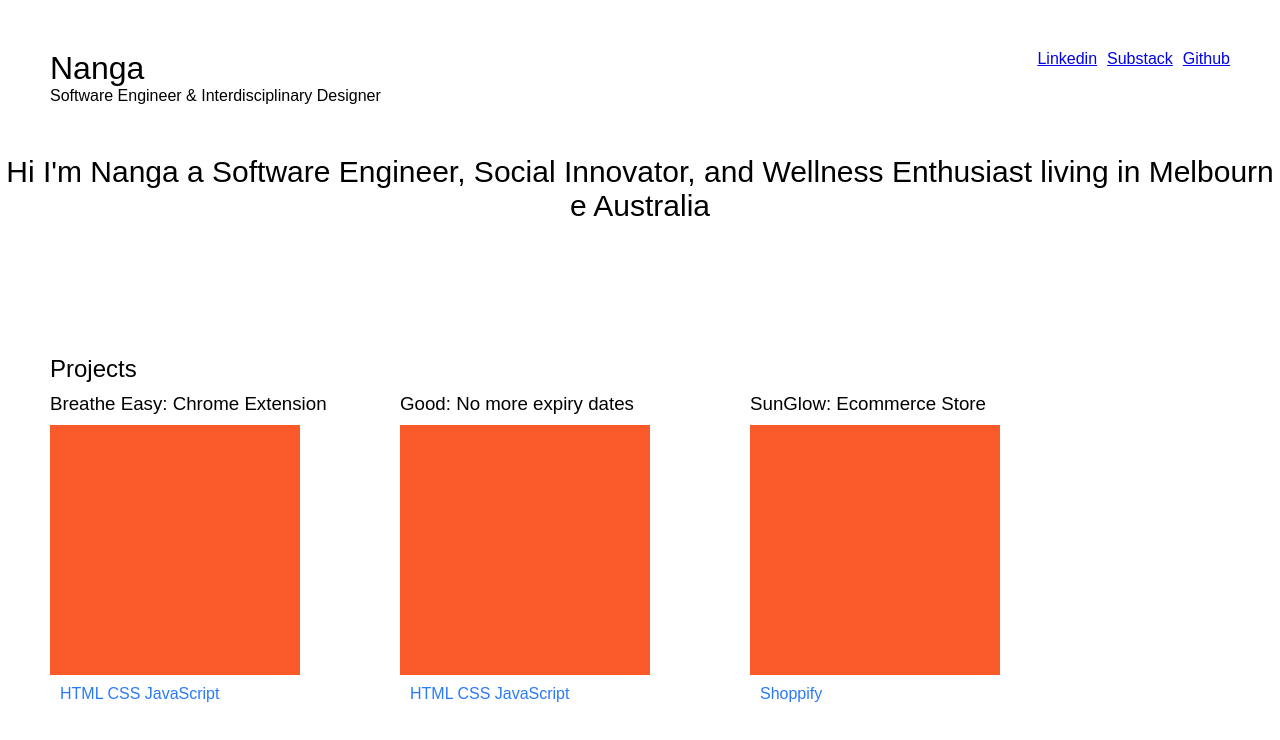
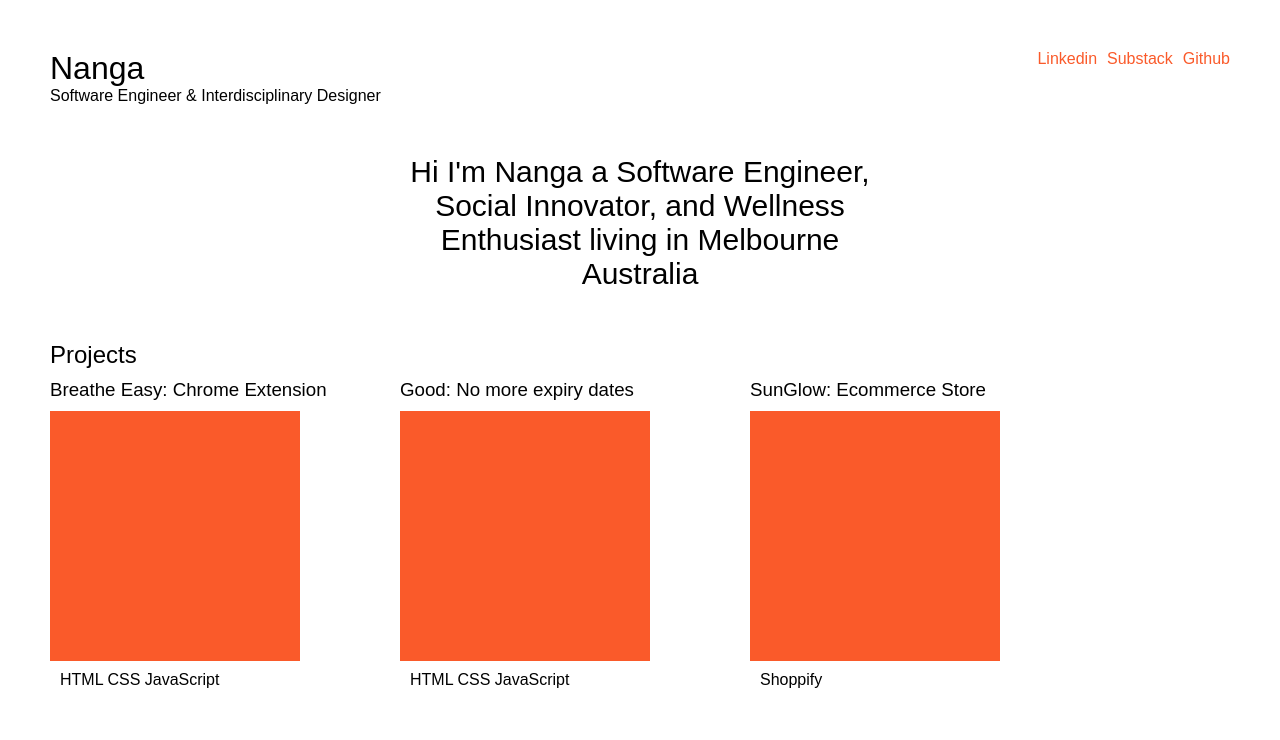
Before and after one commit to Nanga10/personal_site, a plain HTML site: page index.html in a window 1280 px wide. Drawn offline with Linux system fonts and the light colour scheme.

Commit message:
added hover for navbar links and centered div site-bio

```diff
--- a/style.css
+++ b/style.css
@@ -26,6 +26,15 @@ body {
   display: flex;
 }
 
+a {
+  text-decoration: none;
+  color: #fa5a2a;
+}
+
+a:hover {
+  color: #332E33;
+}
+
 .navbar-items ul {
   display: flex;
   list-style-type: none;
@@ -35,11 +44,15 @@ body {
   padding-left: 10px;
 }
 
+.site-bio-container {
+  display: flex;
+  justify-content: center;
+}
+
 .site-bio {
   text-align: center;
   font-size: 30px;
-  word-break: break-all;
-  height: 150px;
+  width: 500px;
 }
 
 .projects-container {
@@ -62,7 +75,6 @@ body {
 .projects-container p {
   font-weight: normal;
   margin: 10px;
-  color: #2a7afa;
 }
 .project {
   width: 250px;
```
